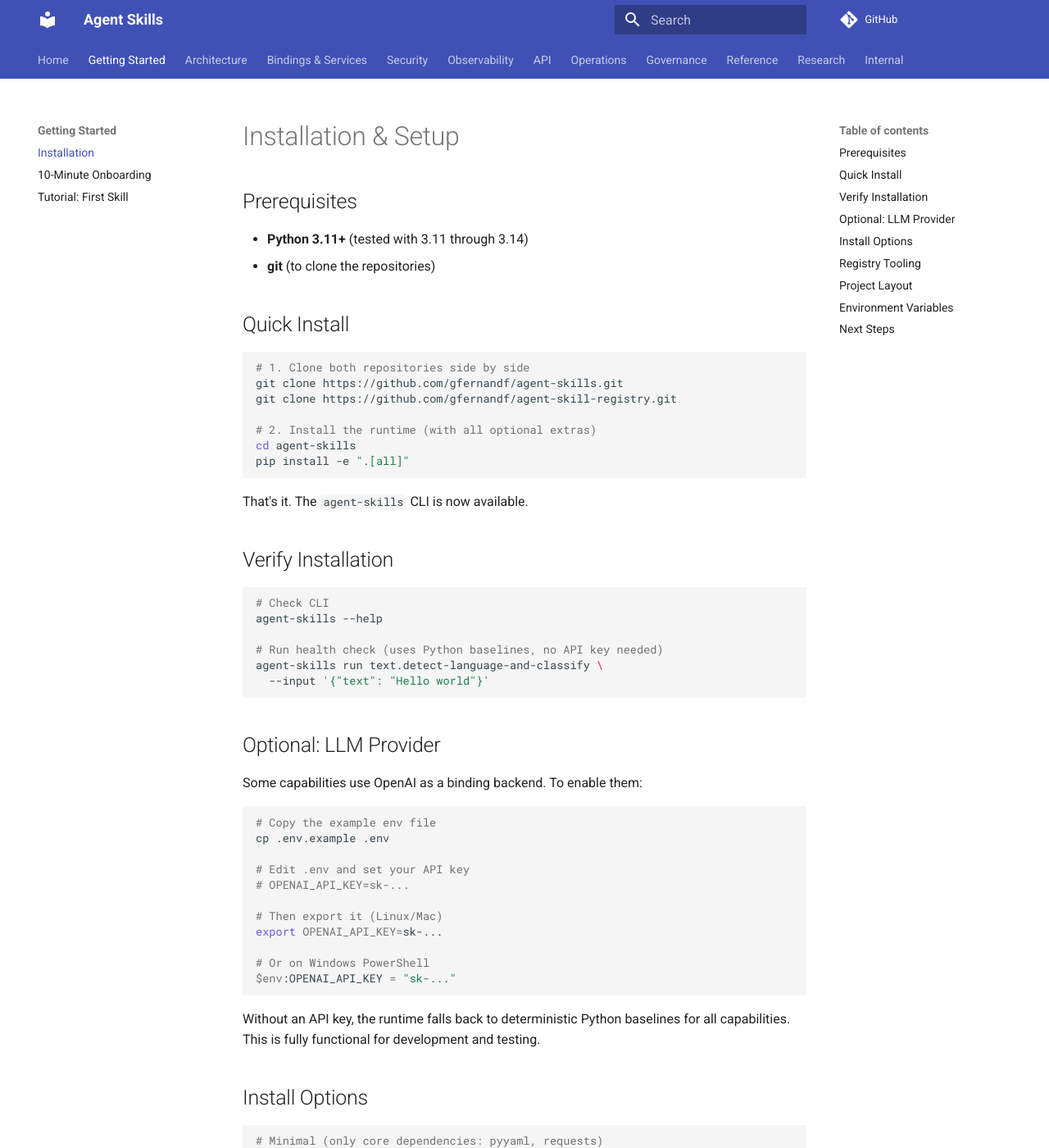
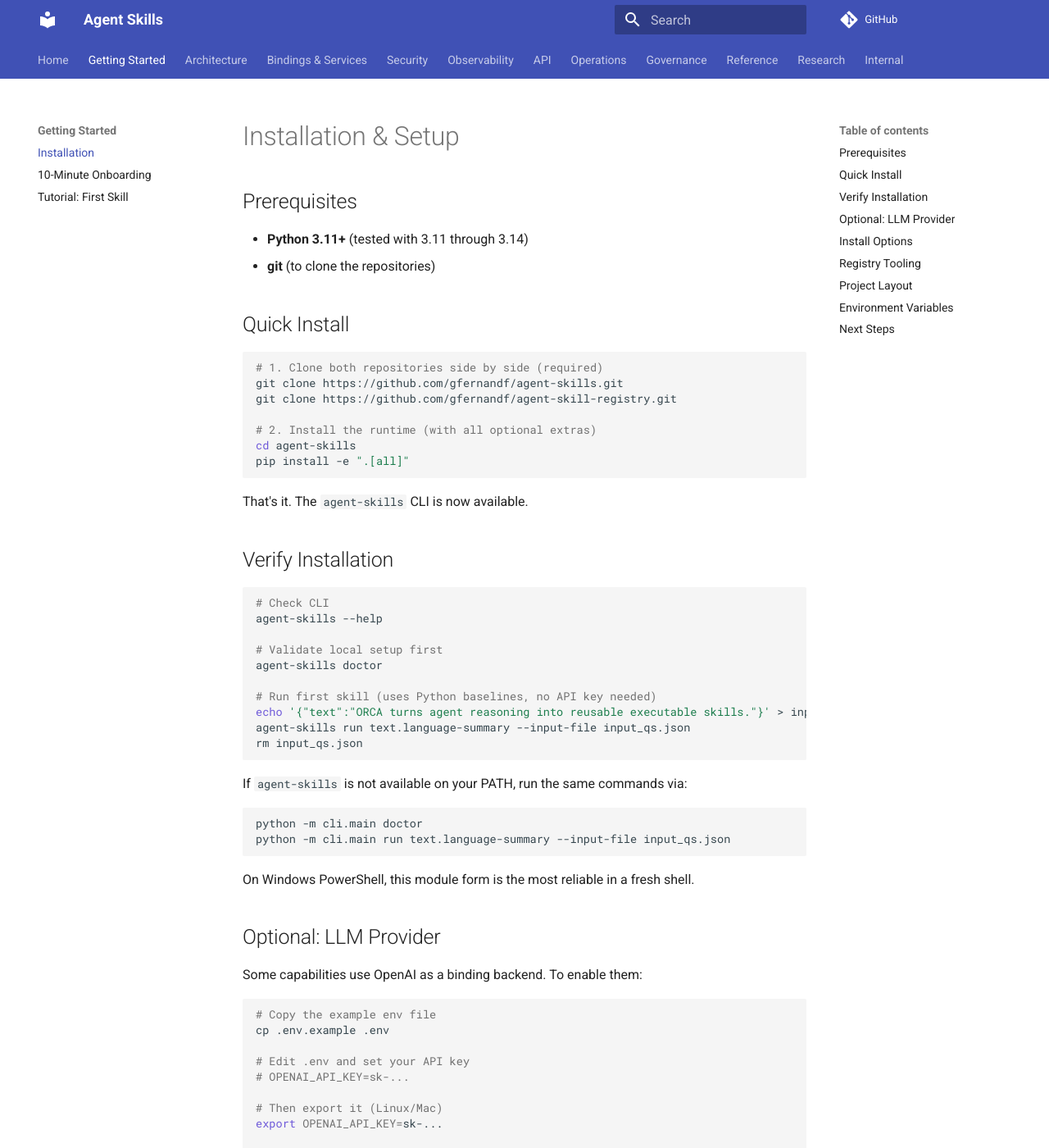
Before and after one commit to gfernandf/agent-skills, an MkDocs documentation site: the page built from docs/INSTALLATION.md, in a window 1280 px wide and 1400 px high. Shown: the whole window at 82% size. Built offline with MkDocs 1.6.1 and Material for MkDocs 9.7.7, drawn with Linux system fonts in a browser that asks for light colours; comment, search, counter and statistics services are not loaded.

Commit message:
Fix activation wiring and improve first-run onboarding

````diff
--- a/docs/INSTALLATION.md
+++ b/docs/INSTALLATION.md
@@ -8,7 +8,7 @@
 ## Quick Install
 
 ```bash
-# 1. Clone both repositories side by side
+# 1. Clone both repositories side by side (required)
 git clone https://github.com/gfernandf/agent-skills.git
 git clone https://github.com/gfernandf/agent-skill-registry.git
 
@@ -25,10 +25,23 @@ That's it. The `agent-skills` CLI is now available.
 # Check CLI
 agent-skills --help
 
-# Run health check (uses Python baselines, no API key needed)
-agent-skills run text.detect-language-and-classify \
-  --input '{"text": "Hello world"}'
+# Validate local setup first
+agent-skills doctor
+
+# Run first skill (uses Python baselines, no API key needed)
+echo '{"text":"ORCA turns agent reasoning into reusable executable skills."}' > input_qs.json
+agent-skills run text.language-summary --input-file input_qs.json
+rm input_qs.json
 ```
+
+If `agent-skills` is not available on your PATH, run the same commands via:
+
+```bash
+python -m cli.main doctor
+python -m cli.main run text.language-summary --input-file input_qs.json
+```
+
+On Windows PowerShell, this module form is the most reliable in a fresh shell.
 
 ## Optional: LLM Provider
 
````
Also changed, not shown: README.md (+36 -23 lines), docs/ONBOARDING_10_MIN.md (+5 -5 lines), 2 other files.
